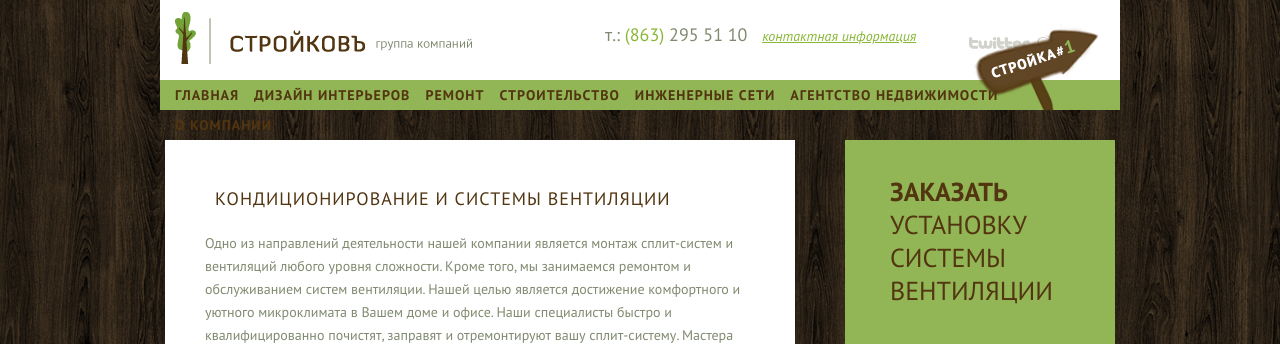
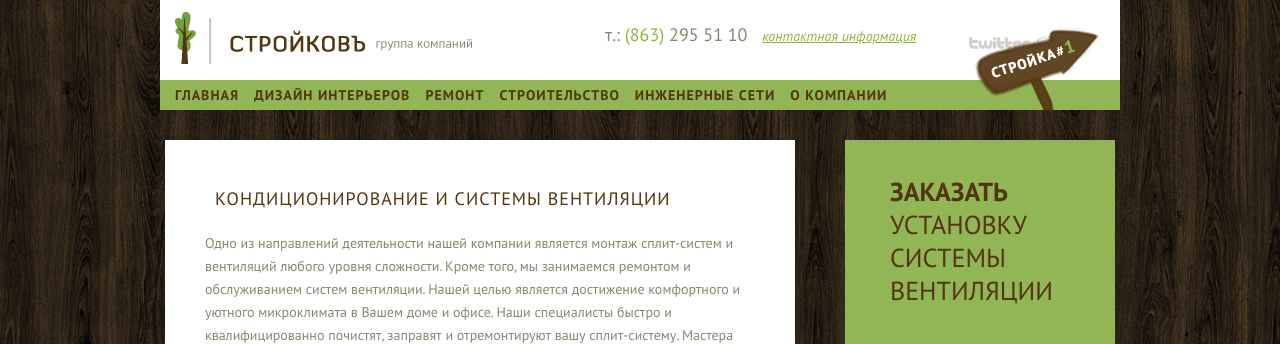
Before and after one commit to andrewgs/stroikov2.0, a CodeIgniter app: page /index.php/users_interface/injenernue_seti in a window 1280 px wide. Shown: the top 344 px of the page. Run offline with CodeIgniter, Linux system fonts and the light colour scheme; some libraries are stand-ins or nearby versions.

Commit message:
01042012-1

```diff
--- a/application/views/users_interface/navigation.php
+++ b/application/views/users_interface/navigation.php
@@ -6,7 +6,7 @@
 			<li><?=anchor('remont','Ремонт');?></li>
 			<li><?=anchor('stroitelstvo','Строительство');?></li>
 			<li><?=anchor('injenernue-seti','Инженерные сети');?></li>
-			<li><?=anchor('agentstvo-nedvijimosti','Агентство недвижимости');?></li>
+			<!--<li><?=anchor('agentstvo-nedvijimosti','Агентство недвижимости');?></li>-->
 			<li><?=anchor('o-kompanii','О компании');?></li>
 		<?php if($loginstatus['status']):?>
 			<li><?=anchor('logoff','Выход');?></li>
```
